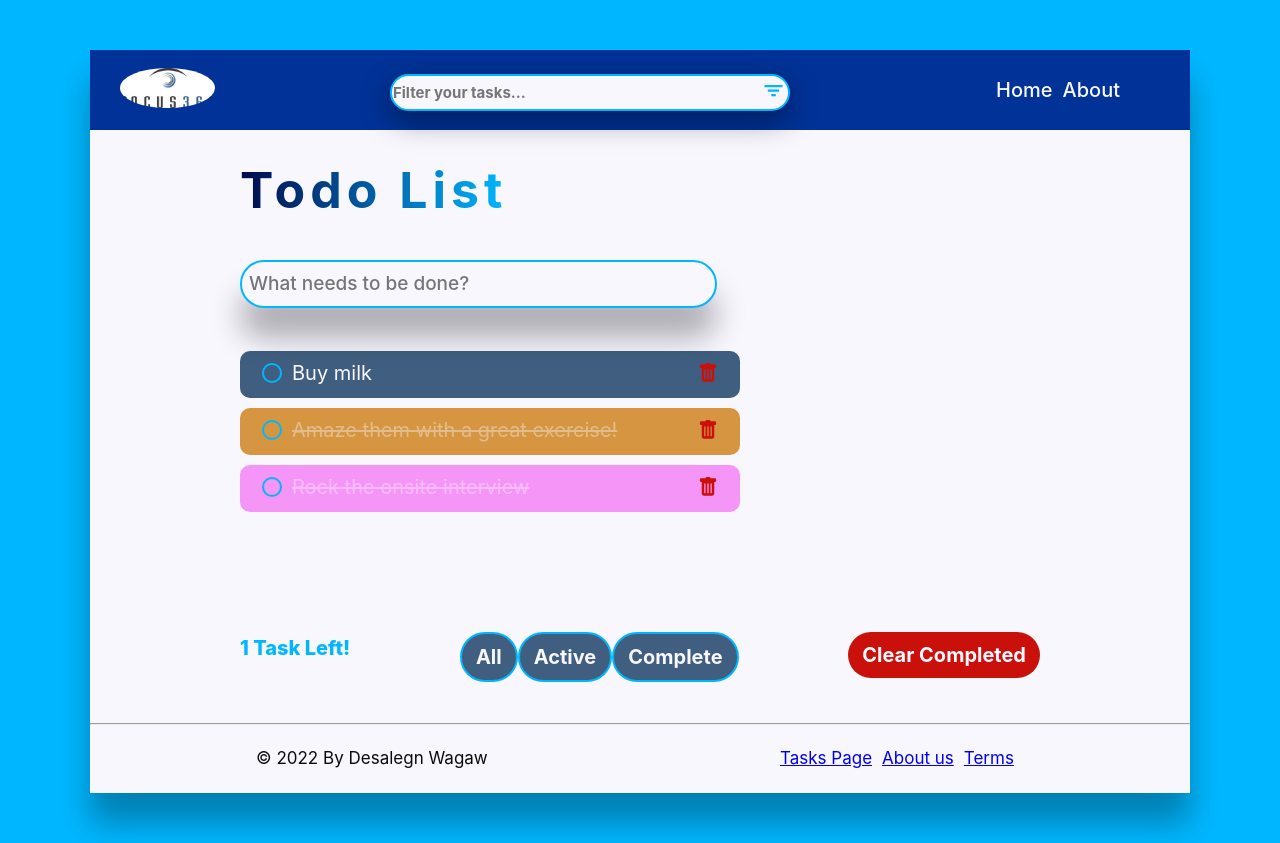
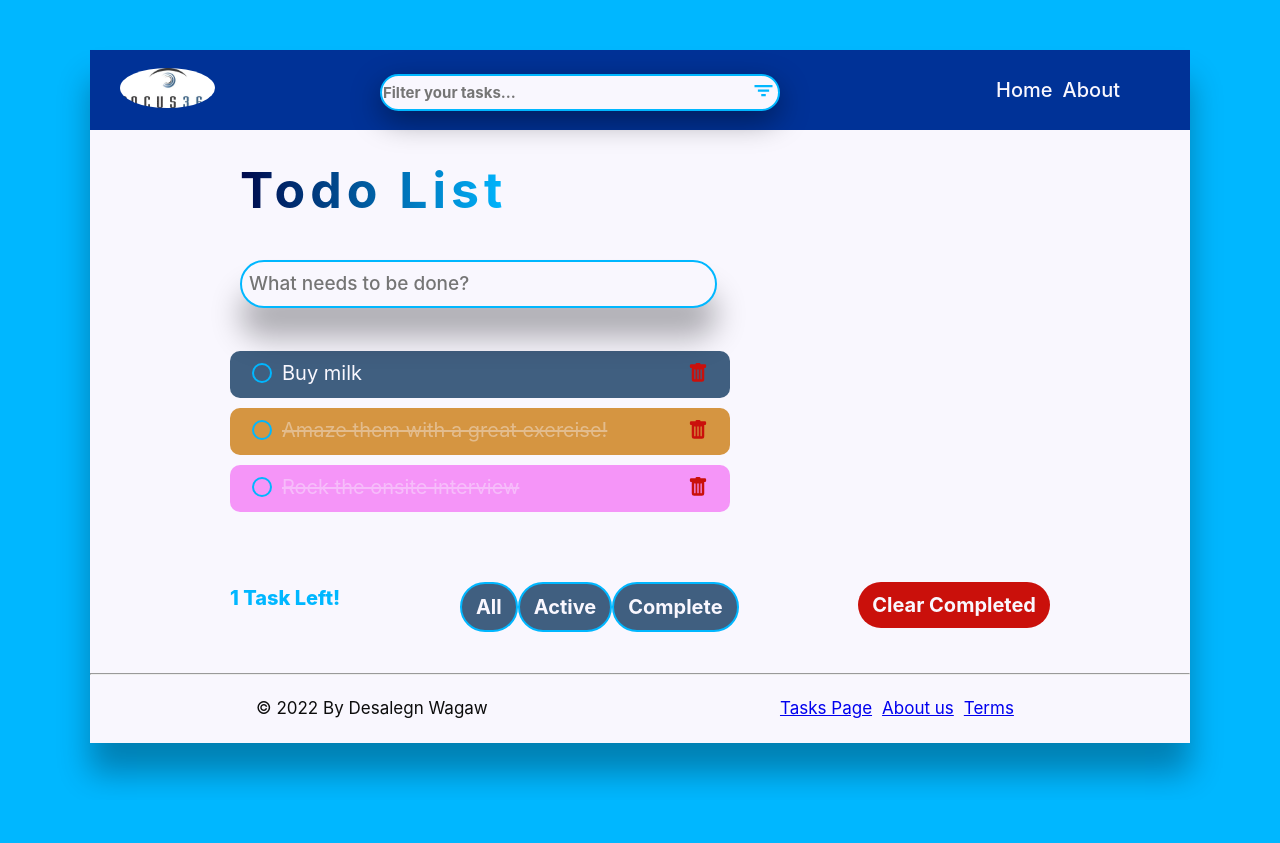
Before and after one commit to desi-123/todo-app, a React (Create React App) app: page / in a window 1280 px wide. After the commit the page ends 800 px from the top, so only its background shows below. Built offline with nearby package versions, Linux system fonts and the light colour scheme.

Commit message:
break point change added

```diff
--- a/src/styles/base/_global.scss
+++ b/src/styles/base/_global.scss
@@ -19,10 +19,8 @@ body {
   font-weight: 400;
   line-height: 1.6;
 
-  @media only screen and (max-width: $bp-medium) {
+  @media only screen and (max-width: $bp-small) {
+    padding: 0.1rem;
     background-color: $color-grey-light-1;
   }
-  @media only screen and (max-width: $bp-small) {
-    padding: 0.1vw;
-  }
 }
--- a/src/styles/modules/_btn.scss
+++ b/src/styles/modules/_btn.scss
@@ -8,7 +8,7 @@ button {
 }
 
 .container {
-  margin-top: 12rem;
+  margin-top: 7rem;
   display: flex;
   flex-direction: row;
   justify-content: space-between;
@@ -18,6 +18,11 @@ button {
     display: flex;
     flex-direction: row;
     justify-content: space-between;
+  }
+
+  @media only screen and (max-width: $bp-small) {
+    display: block;
+    margin: 3rem;
   }
 
   &__completed-task {
@@ -54,7 +59,11 @@ button {
     background-color: $lightRed;
 
     @media only screen and (max-width: $bp-medium) {
-      padding: 0.1rem;
+      padding: .5rem 2rem;
+    }
+
+    @media only screen and (max-width: $bp-small) {
+      margin-top: 4rem;
     }
   }
 }
--- a/src/styles/modules/_footer.scss
+++ b/src/styles/modules/_footer.scss
@@ -1,6 +1,11 @@
 .footer {
   padding-top: 4rem;
   font-size: 1.7rem;
+  @media only screen and (max-width: $bp-medium) {
+    padding: 0;
+      padding-top: 12rem;
+  font-size: 1rem;
+  }
 }
 
 .footer-item {
--- a/src/styles/modules/_form.scss
+++ b/src/styles/modules/_form.scss
@@ -32,6 +32,7 @@ input {
       padding: 0.2rem 10rem 0.2rem 0.2rem;
       border-radius: 2rem;
       border: solid 0.2rem $mainLightBlue-3;
+      margin-left: -5rem;
 
       &:not(:last-child) {
         margin-bottom: 5rem;
@@ -43,7 +44,7 @@ input {
       padding: 0.1rem 7rem 0.1rem 0.1rem;
       border-radius: 1rem;
       border: solid 0.2rem $mainLightBlue-3;
+      margin-left: -8rem;
     }
   }
-
 }
--- a/src/styles/modules/_toDoScreen.scss
+++ b/src/styles/modules/_toDoScreen.scss
@@ -7,16 +7,19 @@
 
   @media only screen and (max-width: $bp-medium) {
     margin-top: 0;
-    max-width: 100%;
-    height: 90rem;
-      box-shadow: none;
+    box-shadow: none;
+    margin: 1rem 3rem;
   }
 }
 
 .section {
-  padding: 0.1rem 15rem;
-    @media only screen and (max-width: $bp-medium) {
-  padding: 0;
+  padding: 0.1rem 14rem;
+
+  @media only screen and (max-width: $bp-medium) {
+    padding: 0.1rem 10rem;
+  }
+  @media only screen and (max-width: $bp-small) {
+    padding: 0.1rem 7rem;
   }
 }
 
@@ -84,50 +87,55 @@
   padding: 1.2rem;
   color: $color-grey-light-1;
 
-  @media only screen and (max-width: $bp-large) {
-    margin: 1rem;
-    font-size: 2rem;
-    padding: 1.2rem;
-  }
-
-  @media only screen and (max-width: $bp-medium) {
-    margin: 0.5rem;
-    font-size: 1.5rem;
-    padding: 0.9rem;
-  }
-  @media only screen and (max-width: $bp-small) {
-    margin: 0.2rem;
-    font-size: 1rem;
-    padding: 0.2rem;
-  }
-
   &__delete {
     color: $lightRed;
-  }
-
-  &:hover {
-    transform: scale(1.1);
   }
 }
 
 .task-list:nth-child(4n + 1) {
   background: $mainBlue;
   border-radius: 1rem;
+
+  @media only screen and (max-width: $bp-medium) {
+    width: 42rem;
+  }
+  @media only screen and (max-width: $bp-small) {
+    width: 30rem;
+  }
 }
 
 .task-list:nth-child(4n + 2) {
   background: $mainOrange;
   border-radius: 1rem;
+  @media only screen and (max-width: $bp-medium) {
+    width: 42rem;
+  }
+  @media only screen and (max-width: $bp-small) {
+    width: 30rem;
+  }
 }
 
 .task-list:nth-child(4n + 3) {
   background: $mainPurple;
   border-radius: 1rem;
+
+  @media only screen and (max-width: $bp-medium) {
+    width: 42rem;
+  }
+  @media only screen and (max-width: $bp-small) {
+    width: 30rem;
+  }
 }
 
 .task-list:nth-child(4n + 4) {
   background: $mainLightBlue;
   border-radius: 1rem;
+  @media only screen and (max-width: $bp-medium) {
+    width: 42rem;
+  }
+  @media only screen and (max-width: $bp-small) {
+    width: 30rem;
+  }
 }
 
 .filter-input {
@@ -149,8 +157,8 @@
     margin-top: -5rem;
     margin-left: 0.1rem;
     padding: 0.1rem;
-    width: 30rem;
-    background: $color-grey-light-2;
+    width: 28rem;
+    background-color: $color-grey-light-1;
     border-radius: 2rem;
     display: flex;
     justify-content: space-between;
```
